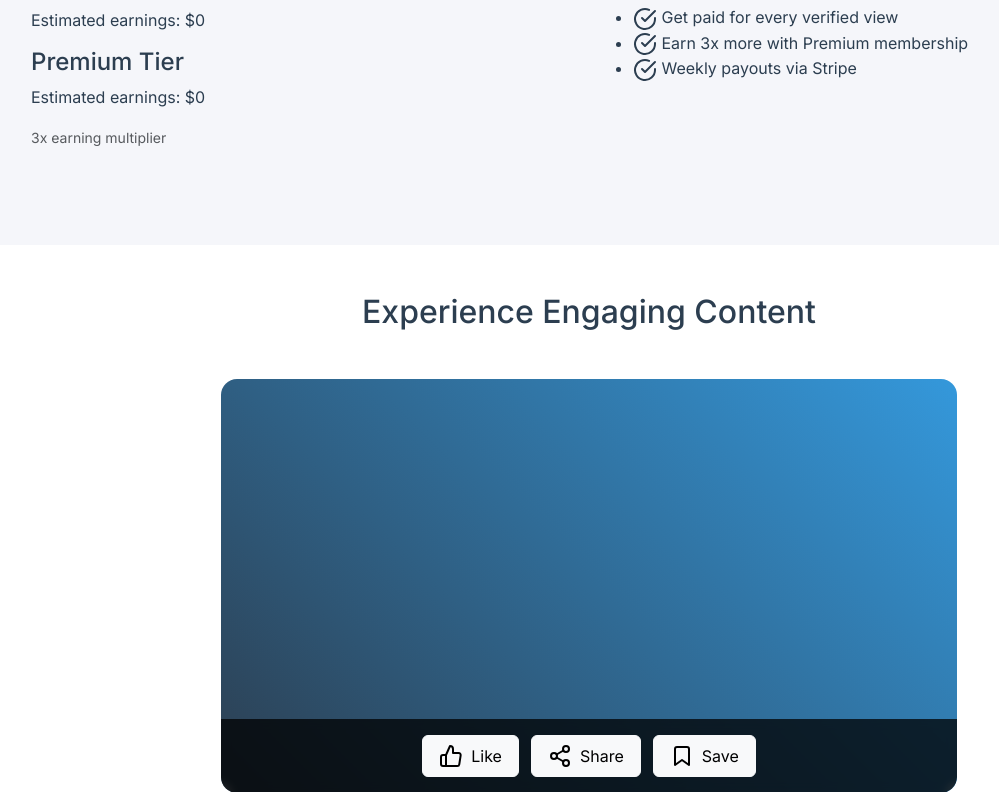
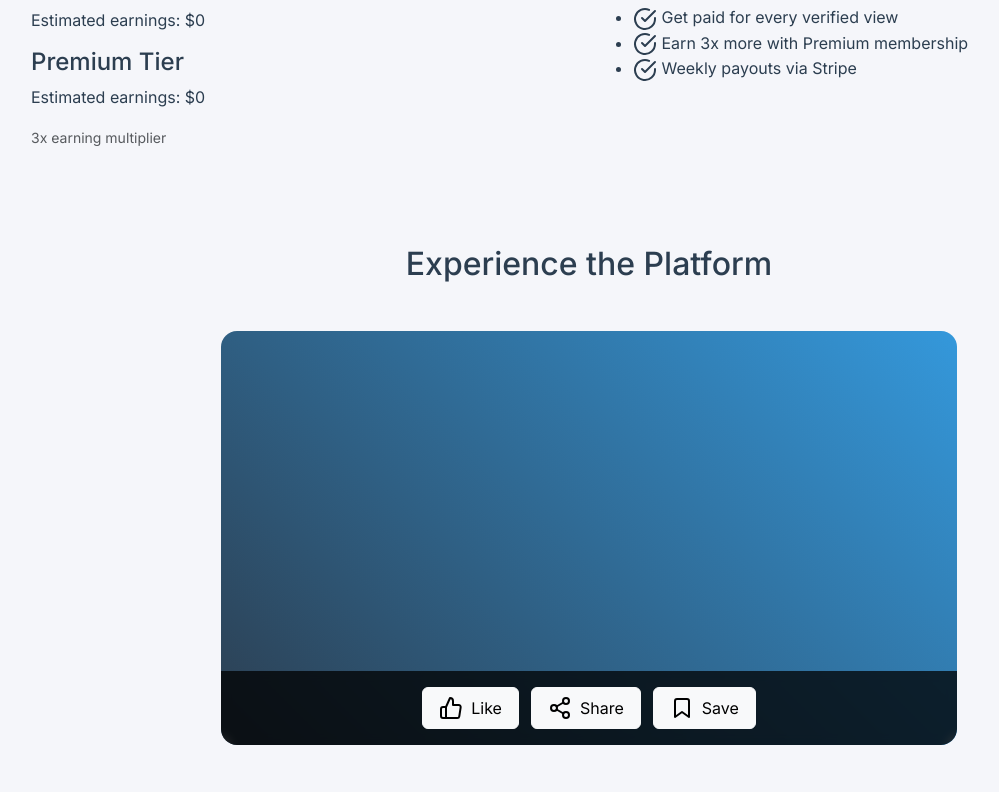
Before and after one commit to mlyongardiner/aditt-site, a Flask app: page / in a window 1280 px wide. Shown: the part 4174-4966 px from the top of the page, without its empty margins (51-1050 px from the left). Run offline with Flask 3, Linux system fonts and the light colour scheme; some libraries are stand-ins or nearby versions.

Commit message:
Agent query: Are the sections between Experience the Platform and Get Started in Minutes now properly organized without duplication?
Update platform demo section heading.

Screenshot: https://storage.googleapis.com/screenshot-production-us-central1/0ffc51b7-d2cf-49eb-bf3c-e417bce69829/374d3b32-9d52-4485-8652-0ddd10076014.jpg

```diff
--- a/templates/index.html
+++ b/templates/index.html
@@ -388,11 +388,10 @@
             </div>
         </div>
     </section>
-    </section>
     <!-- Interactive Platform Demo -->
     <section class="platform-demo py-5" id="demo">
         <div class="container">
-            <h2 class="text-center mb-5">Experience Engaging Content</h2>
+            <h2 class="text-center mb-5">Experience the Platform</h2>
             <div class="row justify-content-center">
                 <div class="col-md-8">
                     <div class="demo-video-container">
```
